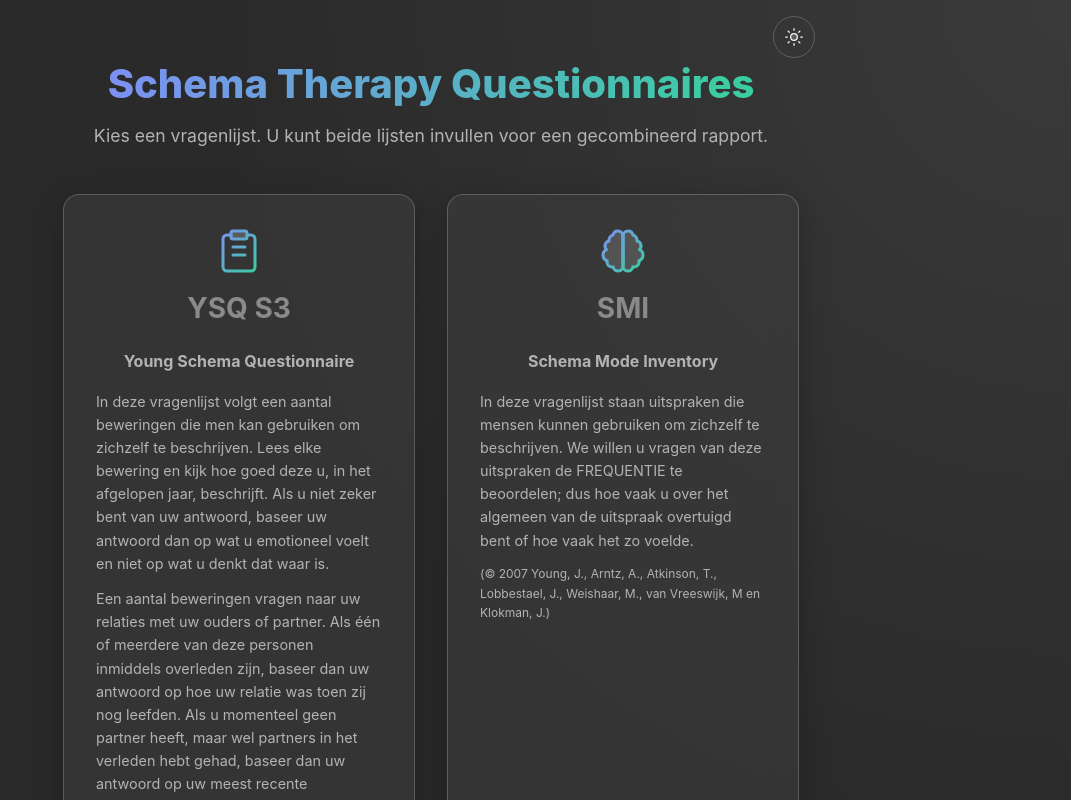
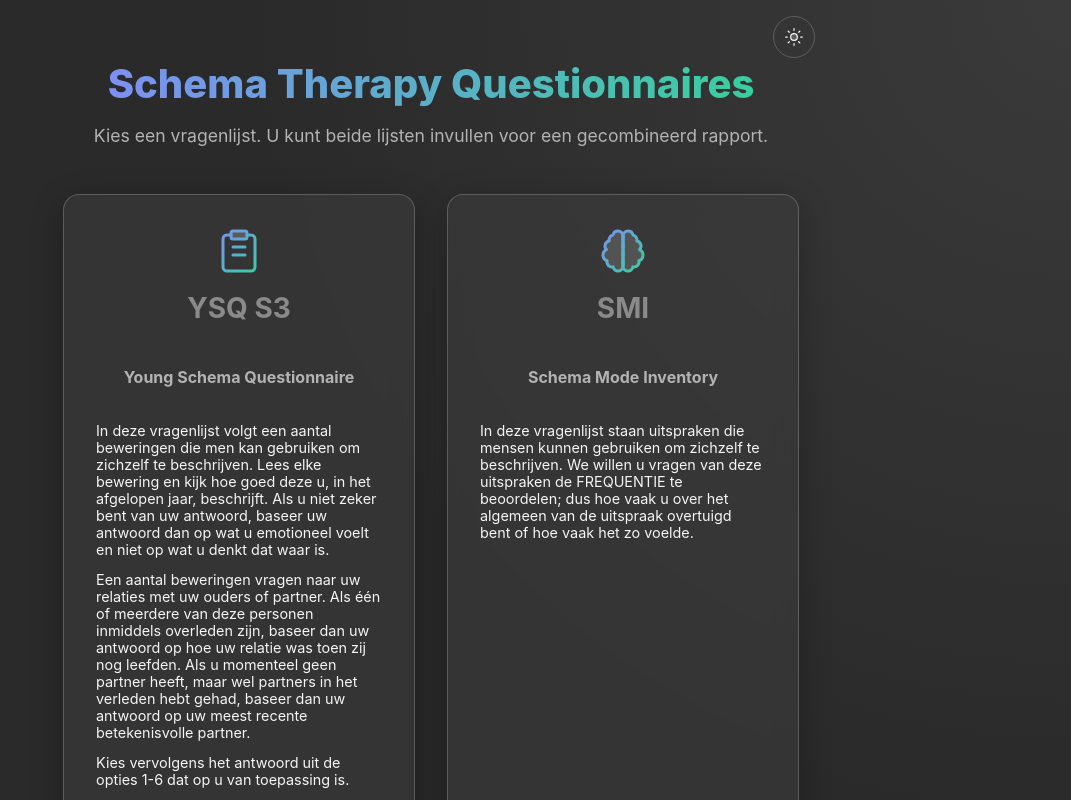
Before and after one commit to radder1972/STA, a React (Vite) app: page / in a window 1280 px wide. Shown: the top 800 px of the page, without its empty margins (209-1280 px from the left). Built offline with nearby package versions, Linux system fonts and the light colour scheme.

Commit message:
Lijn copyrights onderaan uit en verwijder haakjes SMI

```diff
--- a/src/components/Home.jsx
+++ b/src/components/Home.jsx
@@ -26,34 +26,34 @@ export default function Home({ onStart, completedTests, onViewResults }) {
       </div>
 
       <div className="home-cards">
-        <div className={`card glass-panel ${isYsqDone ? 'completed-card' : ''}`} onClick={() => onStart('ysq')}>
+        <div className={`card glass-panel ${isYsqDone ? 'completed-card' : ''}`} onClick={() => onStart('ysq')} style={{ display: 'flex', flexDirection: 'column' }}>
           <ClipboardIcon size={48} useGradient={!isYsqDone} color={isYsqDone ? 'var(--success, #10b981)' : 'currentColor'} style={{ margin: '0 auto 1rem', display: 'block' }} />
           <h2>YSQ S3 {isYsqDone && <CheckIcon size={24} color="var(--success, #10b981)" style={{display: 'inline', verticalAlign: 'middle'}} />}</h2>
           <p style={{ fontWeight: 'bold' }}>Young Schema Questionnaire</p>
-          <p style={{ fontSize: '0.9rem', textAlign: 'left', marginTop: '1rem' }}>
-            {isYsqDone ? "U heeft deze vragenlijst reeds ingevuld! Klik om eventueel opnieuw te beginnen." : (
+          <div style={{ fontSize: '0.9rem', textAlign: 'left', marginTop: '1rem', display: 'flex', flexDirection: 'column', flex: 1 }}>
+            {isYsqDone ? <span style={{ display: 'block' }}>U heeft deze vragenlijst reeds ingevuld! Klik om eventueel opnieuw te beginnen.</span> : (
               <>
                 <span style={{ display: 'block', marginBottom: '0.8rem' }}>In deze vragenlijst volgt een aantal beweringen die men kan gebruiken om zichzelf te beschrijven. Lees elke bewering en kijk hoe goed deze u, in het afgelopen jaar, beschrijft. Als u niet zeker bent van uw antwoord, baseer uw antwoord dan op wat u emotioneel voelt en niet op wat u denkt dat waar is.</span>
                 <span style={{ display: 'block', marginBottom: '0.8rem' }}>Een aantal beweringen vragen naar uw relaties met uw ouders of partner. Als één of meerdere van deze personen inmiddels overleden zijn, baseer dan uw antwoord op hoe uw relatie was toen zij nog leefden. Als u momenteel geen partner heeft, maar wel partners in het verleden hebt gehad, baseer dan uw antwoord op uw meest recente betekenisvolle partner.</span>
-                <span style={{ display: 'block', marginBottom: '0.8rem' }}>Kies vervolgens het antwoord uit de opties 1-6 dat op u van toepassing is.</span>
-                <span style={{ display: 'block', fontSize: '0.75rem', color: 'var(--text-muted)' }}>© 2020 Rijkeboer, M.M., Videler, A.C. , Rossi, G., van Alphen, S.P.J., & Legra, M.J.H. Nederlandse vertaling van de Young Schema Questionnaire - Short Form Version 3 (YSQ-3S) van Young, J.E., & Brown, G. (2005). Dutch translation approved by the International Society of Schema Therapy (ISST) and G. Brown, one of the original authors.</span>
+                <span style={{ display: 'block', marginBottom: '1.5rem' }}>Kies vervolgens het antwoord uit de opties 1-6 dat op u van toepassing is.</span>
+                <span style={{ display: 'block', fontSize: '0.75rem', color: 'var(--text-muted)', marginTop: 'auto' }}>© 2020 Rijkeboer, M.M., Videler, A.C. , Rossi, G., van Alphen, S.P.J., & Legra, M.J.H. Nederlandse vertaling van de Young Schema Questionnaire - Short Form Version 3 (YSQ-3S) van Young, J.E., & Brown, G. (2005). Dutch translation approved by the International Society of Schema Therapy (ISST) and G. Brown, one of the original authors.</span>
               </>
             )}
-          </p>
+          </div>
         </div>
 
-        <div className={`card glass-panel ${isSmiDone ? 'completed-card' : ''}`} onClick={() => onStart('smi')}>
+        <div className={`card glass-panel ${isSmiDone ? 'completed-card' : ''}`} onClick={() => onStart('smi')} style={{ display: 'flex', flexDirection: 'column' }}>
           <BrainIcon size={48} useGradient={!isSmiDone} color={isSmiDone ? 'var(--success, #10b981)' : 'currentColor'} style={{ margin: '0 auto 1rem', display: 'block' }} />
           <h2>SMI {isSmiDone && <CheckIcon size={24} color="var(--success, #10b981)" style={{display: 'inline', verticalAlign: 'middle'}} />}</h2>
           <p style={{ fontWeight: 'bold' }}>Schema Mode Inventory</p>
-          <p style={{ fontSize: '0.9rem', textAlign: 'left', marginTop: '1rem' }}>
-             {isSmiDone ? "U heeft deze vragenlijst reeds ingevuld! Klik om eventueel opnieuw te beginnen." : (
+          <div style={{ fontSize: '0.9rem', textAlign: 'left', marginTop: '1rem', display: 'flex', flexDirection: 'column', flex: 1 }}>
+             {isSmiDone ? <span style={{ display: 'block' }}>U heeft deze vragenlijst reeds ingevuld! Klik om eventueel opnieuw te beginnen.</span> : (
               <>
-                <span style={{ display: 'block', marginBottom: '0.8rem' }}>In deze vragenlijst staan uitspraken die mensen kunnen gebruiken om zichzelf te beschrijven. We willen u vragen van deze uitspraken de FREQUENTIE te beoordelen; dus hoe vaak u over het algemeen van de uitspraak overtuigd bent of hoe vaak het zo voelde.</span>
-                <span style={{ display: 'block', fontSize: '0.75rem', color: 'var(--text-muted)' }}>(© 2007 Young, J., Arntz, A., Atkinson, T., Lobbestael, J., Weishaar, M., van Vreeswijk, M en Klokman, J.)</span>
+                <span style={{ display: 'block', marginBottom: '1.5rem' }}>In deze vragenlijst staan uitspraken die mensen kunnen gebruiken om zichzelf te beschrijven. We willen u vragen van deze uitspraken de FREQUENTIE te beoordelen; dus hoe vaak u over het algemeen van de uitspraak overtuigd bent of hoe vaak het zo voelde.</span>
+                <span style={{ display: 'block', fontSize: '0.75rem', color: 'var(--text-muted)', marginTop: 'auto' }}>© 2007 Young, J., Arntz, A., Atkinson, T., Lobbestael, J., Weishaar, M., van Vreeswijk, M en Klokman, J.</span>
               </>
              )}
-          </p>
+          </div>
         </div>
       </div>
 
```
